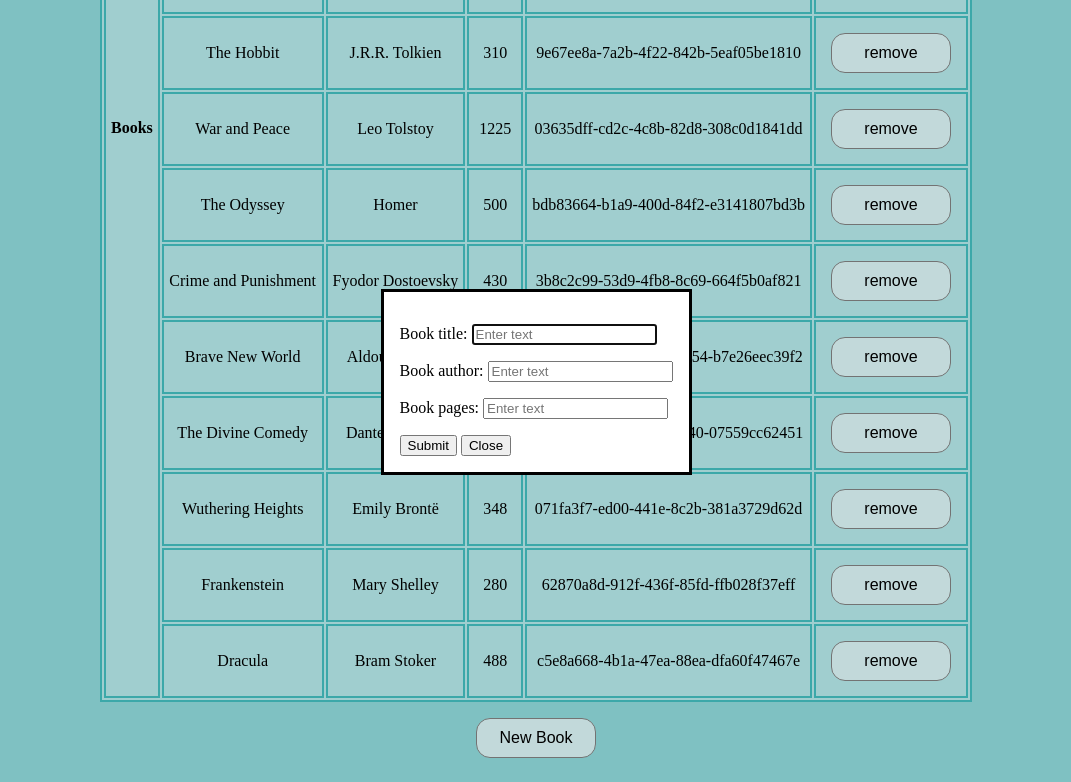
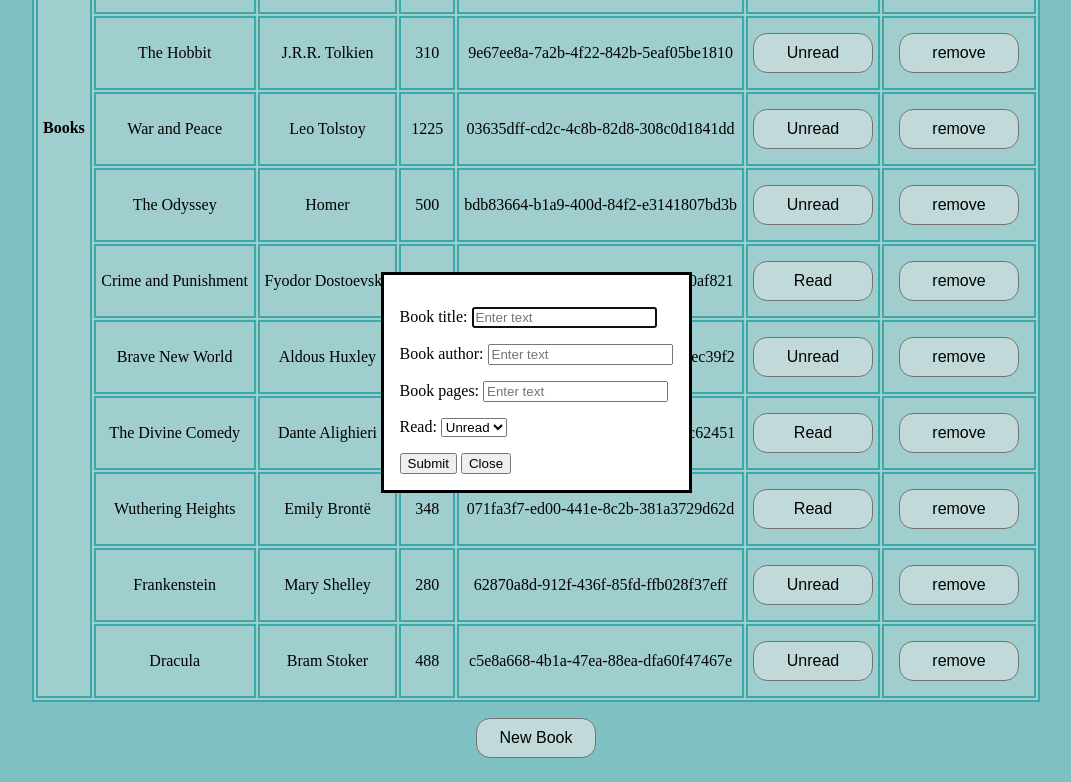
Before and after one commit to SimonMai6/library, a plain HTML site: page index.html in a window 1280 px wide. Both pictures are taken after a click on the button "New Book". Shown: the part 488-1270 px from the top of the page, without its empty margins (104-1175 px from the left). Drawn offline with Linux system fonts and the light colour scheme.

Commit message:
Implemented new read status
Now able to change if the book has been read or
not. Added styling to the new buttons and
created new functions to allow for cleaner code.

```diff
--- a/index.html
+++ b/index.html
@@ -16,6 +16,7 @@
             <th id="author">Author</th>
             <th id="book">Books</th>
             <th id="id">UUID</th>
+            <th id="read">Read</th>
             <th id="remove">Remove</th>
         </thead>
         <tbody>
@@ -35,7 +36,14 @@
             </p>
             <p>
                 <label for="book-pages">Book pages:</label>
-                <input type="text" id="book-pages" name="book-pages" placeholder="Enter text" required />
+                <input type="number" id="book-pages" name="book-pages" placeholder="Enter text" required />
+            </p>
+            <p>
+                <label for="book-read">Read:</label>
+                <select name="book-read" id="book-read">
+                    <option value="unread">Unread</option>
+                    <option value="read">Read</option>
+                </select>
             </p>
             <input type="submit" id="js-submit" value="Submit" />
             <input type="submit" id="js-close" value="Close" />
--- a/library.js
+++ b/library.js
@@ -8,45 +8,48 @@ const myForm = document.getElementById("my-form");
 let i = 1;
 
 
-function Book(title, author, pages, id) {
+function Book(title, author, pages, id, read) {
     this.title = title;
     this.author = author;
     this.pages = pages;
     this.id = id;
+    this.read = read;
 }
 
-function addBookToLibrary(title, author, pages) {
+function addBookToLibrary(title, author, pages, read) {
     const id = crypto.randomUUID();
-    const book = new Book(title, author, pages, id);
+    const book = new Book(title, author, pages, id, readBtn(read));
     myLibrary.push(book);
 }
 
 function displayBookToTable() {
     const bookTable = document.getElementById("book-table");
-    console.log(isNewBook);
     if (isNewBook) {
-        const newRow = bookTable.insertRow(myLibrary.length+1);
-        newRow.id = "row-" + i;
-        for (const value of Object.values(myLibrary[myLibrary.length-1])) {
-            const newCell = newRow.insertCell();
-            newCell.textContent = value;
-            ++i;
-        }
-        addRemoveBtn(newRow);
+        const newBookRow = myLibrary[myLibrary.length-1];
+        addNewRow(bookTable, newBookRow);
     }
     else {
         for (const key of myLibrary) {
-            const newRow = bookTable.insertRow(bookTable.rows.length);
-            newRow.id = "row-" + i;
-            for (const value of Object.values(key)){
-                const newCell = newRow.insertCell();
-                newCell.textContent = value;
-            }
-            ++i;
-            addRemoveBtn(newRow);
+            addNewRow(bookTable, key);
         }
     }
     isNewBook = false;
+}
+
+function addNewRow(table, array) {
+    const newRow = table.insertRow(table.rows.length);
+    newRow.id = "row-" + i;
+    for (const value of Object.values(array)){
+        const newCell = newRow.insertCell();
+        if(value.tagName === "BUTTON"){
+            newCell.appendChild(value);
+        }
+        else {
+            newCell.innerHTML = value;
+        }
+    }
+    ++i;
+    addRemoveBtn(newRow);
 }
 
 function addRemoveBtn(row) {
@@ -66,8 +69,9 @@ jsSubmit.addEventListener("click", (event) => {
     const bookTitle = document.getElementById("book-title");
     const bookAuthor = document.getElementById("book-author");
     const bookPages = document.getElementById("book-pages");
+    const bookRead = document.getElementById("book-read");
     if (myForm.reportValidity() === true) {
-        addBookToLibrary(bookTitle.value, bookAuthor.value, bookPages.value);
+        addBookToLibrary(bookTitle.value, bookAuthor.value, bookPages.value, bookRead.value === "read" ? true : false);
         myForm.submit();
         myForm.reset();
         isNewBook = true;
@@ -90,24 +94,36 @@ document.body.addEventListener("click", (event) => {
         }
         removeRow.remove();
         console.log(myLibrary);
-
+        --i;
     }
 });
 
+function readBtn(isRead) {
+    const newBtn = document.createElement("button");
+    newBtn.classList.add("read")
+    if (isRead) {
+        newBtn.textContent = "Read";
+        return(newBtn);
+    }
+    else {
+        newBtn.textContent = "Unread";
+        return(newBtn);
+    }
+}
 
-addBookToLibrary("The Great Gatsby", "F. Scott Fitzgerald", 180);
-addBookToLibrary("1984", "George Orwell", 328);
-addBookToLibrary("To Kill a Mockingbird", "Harper Lee", 281);
-addBookToLibrary("Moby-Dick", "Herman Melville", 635);
-addBookToLibrary("Pride and Prejudice", "Jane Austen", 279);
-addBookToLibrary("The Catcher in the Rye", "J.D. Salinger", 277);
-addBookToLibrary("The Hobbit", "J.R.R. Tolkien", 310);
-addBookToLibrary("War and Peace", "Leo Tolstoy", 1225);
-addBookToLibrary("The Odyssey", "Homer", 500);
-addBookToLibrary("Crime and Punishment", "Fyodor Dostoevsky", 430);
-addBookToLibrary("Brave New World", "Aldous Huxley", 311);
-addBookToLibrary("The Divine Comedy", "Dante Alighieri", 800);
-addBookToLibrary("Wuthering Heights", "Emily Brontë", 348);
-addBookToLibrary("Frankenstein", "Mary Shelley", 280);
-addBookToLibrary("Dracula", "Bram Stoker", 488);
+addBookToLibrary("The Great Gatsby", "F. Scott Fitzgerald", 180, true);
+addBookToLibrary("1984", "George Orwell", 328, true);
+addBookToLibrary("To Kill a Mockingbird", "Harper Lee", 281, true);
+addBookToLibrary("Moby-Dick", "Herman Melville", 635, false);
+addBookToLibrary("Pride and Prejudice", "Jane Austen", 279, true);
+addBookToLibrary("The Catcher in the Rye", "J.D. Salinger", 277, true);
+addBookToLibrary("The Hobbit", "J.R.R. Tolkien", 310, false);
+addBookToLibrary("War and Peace", "Leo Tolstoy", 1225, false);
+addBookToLibrary("The Odyssey", "Homer", 500, false);
+addBookToLibrary("Crime and Punishment", "Fyodor Dostoevsky", 430, true);
+addBookToLibrary("Brave New World", "Aldous Huxley", 311, false);
+addBookToLibrary("The Divine Comedy", "Dante Alighieri", 800, true);
+addBookToLibrary("Wuthering Heights", "Emily Brontë", 348, true);
+addBookToLibrary("Frankenstein", "Mary Shelley", 280, false);
+addBookToLibrary("Dracula", "Bram Stoker", 488, false);
 displayBookToTable();
--- a/style.css
+++ b/style.css
@@ -14,11 +14,11 @@ body {
     align-items: center;
 }
 
-.remove-btn, tr{
+.remove-btn, tr {
     margin: 10px;
 }
 
-th, td{
+th, td {
     padding: 5px;
 }
 
@@ -26,7 +26,7 @@ table {
     text-align: center;
 }
 
-#show-dialog, .remove-btn{
+#show-dialog, .remove-btn, .read {
     background-color: #D8F2F3;
     border: gray solid 1px;
     border-radius: 14px;
@@ -35,10 +35,14 @@ table {
     height: 40px;
 }
 
-#show-dialog:active , .remove-btn:active{
+#show-dialog:active , .remove-btn:active, .read:active {
     background-color: #c5f0f1;
     box-shadow: inset 0px 0px 5px #a6cbcc;
     -webkit-box-shadow: inset 0px 0px 5px #c1c1c1;
     -moz-box-shadow: inset 0px 0px 5px #c1c1c1;
     outline: none;
 }
+
+#show-dialog:hover, .remove-btn:hover, .read:hover {
+    background-color: #c5f0f1;
+}
```
